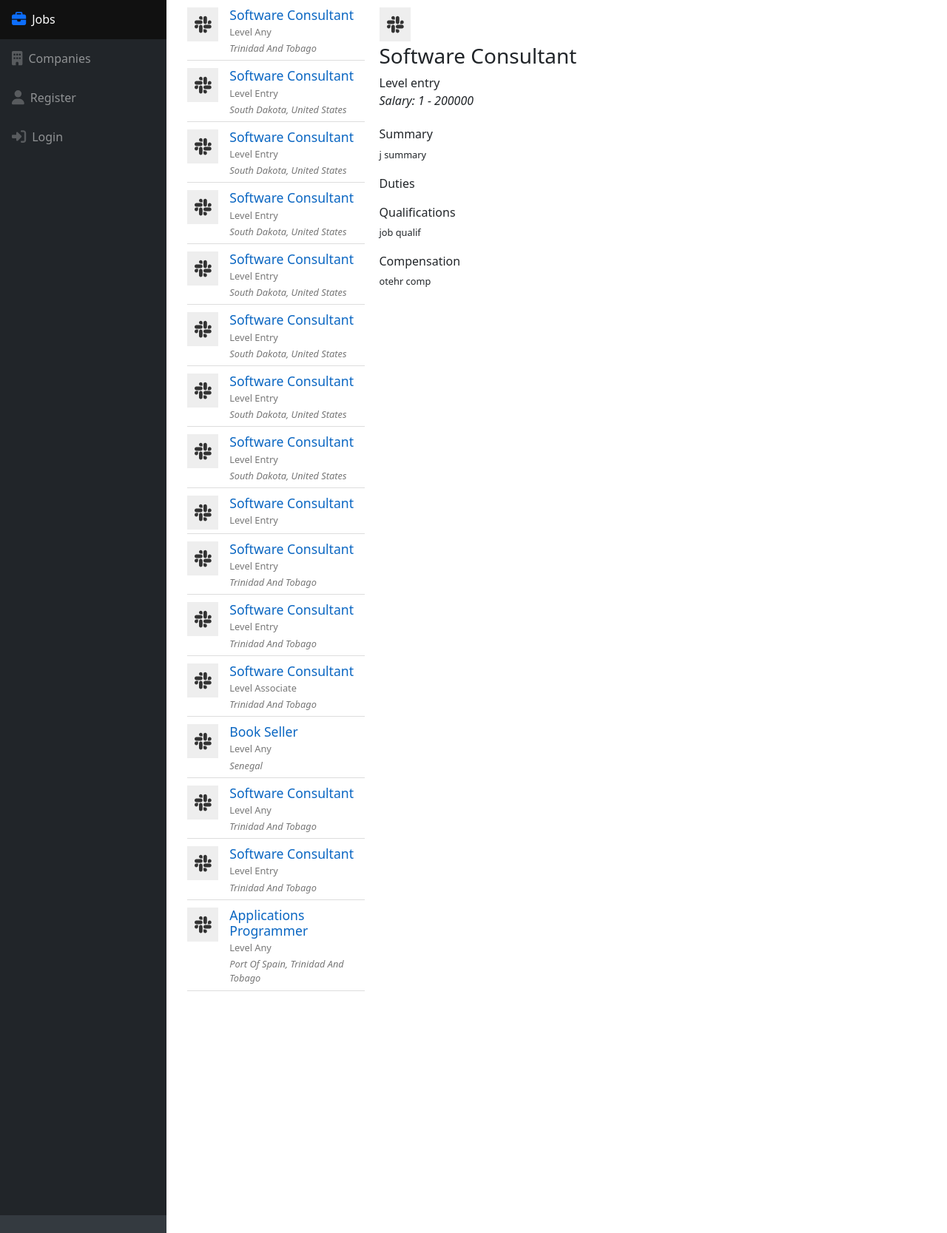
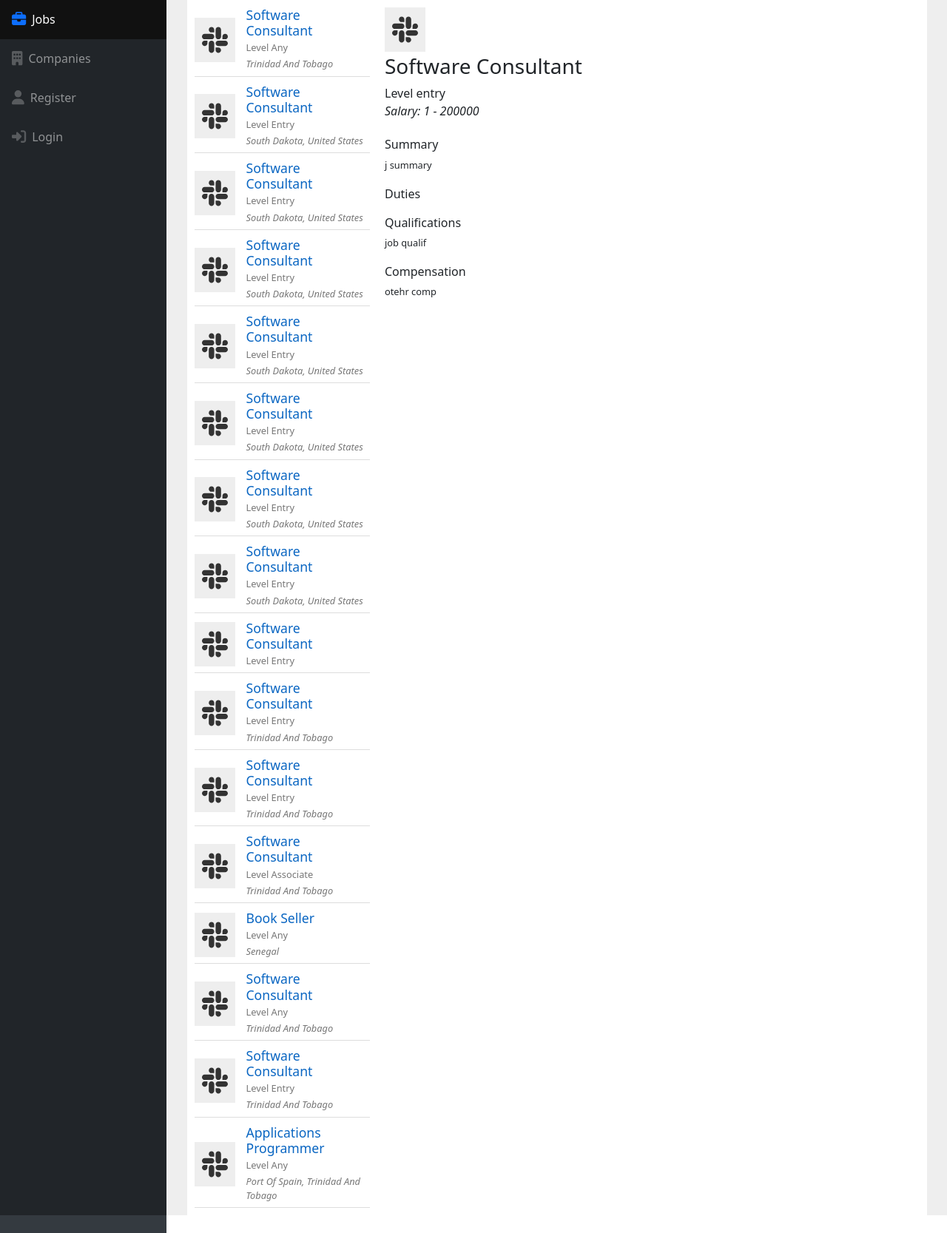
Before and after one commit to adrian007i/onsite, a Django app: page /jobs/listing/9 in a window 1280 px wide. Shown: the part 56-1723 px from the top of the page at 74% size. Run offline with Django 5.2, Linux system fonts and the light colour scheme; data comes from the database, SQL or seed files in the repository; some libraries are stand-ins or nearby versions.

Commit message:
styling teweeks

```diff
--- a/static/custom/styles.css
+++ b/static/custom/styles.css
@@ -90,6 +90,7 @@
 .job_apply_head {
     border-bottom: 1px solid #ddd;
     display: flex;
+    align-items: center;
 }
 
 .job_apply_head .title {
@@ -119,6 +120,7 @@
     background-color: #eee;
     color: #333;
     padding: 10px;
+    height: 40px;
 }
 
 .jd_section div {
@@ -130,6 +132,7 @@
 main {
     height: calc(100vh - 80px);
     overflow-y: scroll;
+    background-color: #eee;
 }
 
 .card-header {
@@ -150,6 +153,7 @@ main {
     max-width: 1000px;
     margin: 10px;
     margin: auto;
+    padding-left: 10px;
 }
 
 .employer{
--- a/templates/public/jobs.html
+++ b/templates/public/jobs.html
@@ -5,7 +5,7 @@
 
 <div id="layoutSidenav_content">
     <main>
-        <div class="job_section">
+        <div class="job_section bg-white">
             <div id="jobs">
                 <div id="left">
                     {% for x in jobs %}
```
